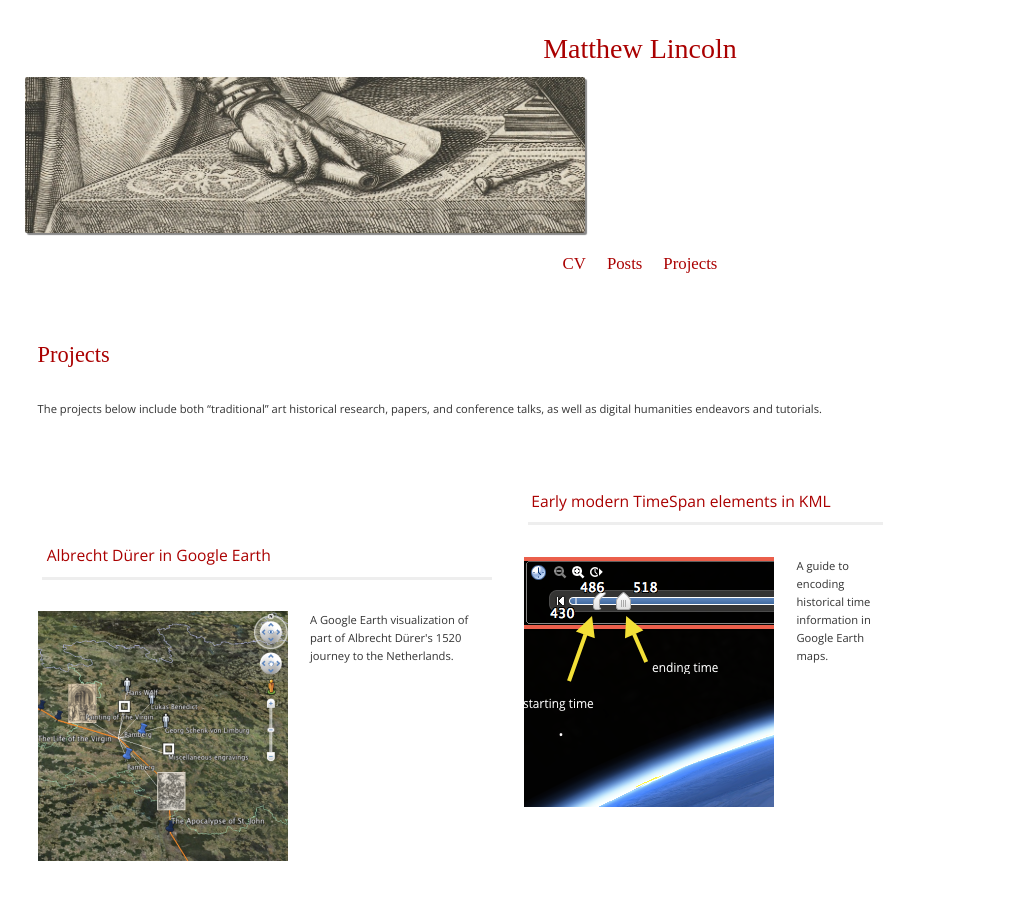
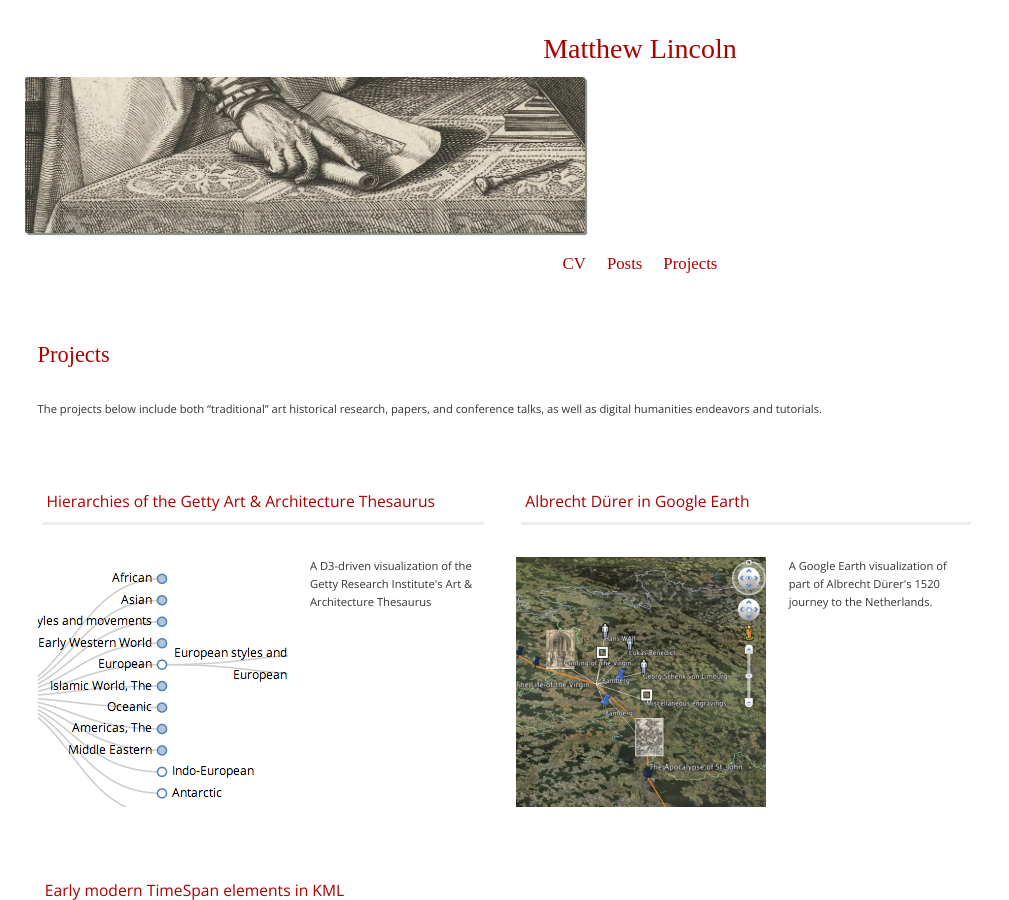
Before and after one commit to mdlincoln/mdlincoln.github.io, a Jekyll site: the page built from projects/index.markdown, in a window 1280 px wide and 900 px high. Shown: the whole window, without its empty margins (0-1009 px from the left). Built offline with Jekyll 4.4.1, drawn with Linux system fonts in a browser that asks for light colours; some web fonts are replaced.

Commit message:
Add getty to projects.yaml

```diff
--- a/_data/projects.yaml
+++ b/_data/projects.yaml
@@ -1,3 +1,7 @@
+- title: "Hierarchies of the Getty Art & Architecture Thesaurus"
+  url: /2014/02/21/hierarchies-of-the-getty.html
+  snippet: "A D3-driven visualization of the Getty Research Institute's Art & Architecture Thesaurus"
+  avatar: /assets/images-display/aat_avatar.png
 - title: Albrecht Dürer in Google Earth
   url: /2013/06/14/albrecht-durer-in-google-earth.html
   snippet: A Google Earth visualization of part of Albrecht Dürer's 1520 journey to the Netherlands.
```
